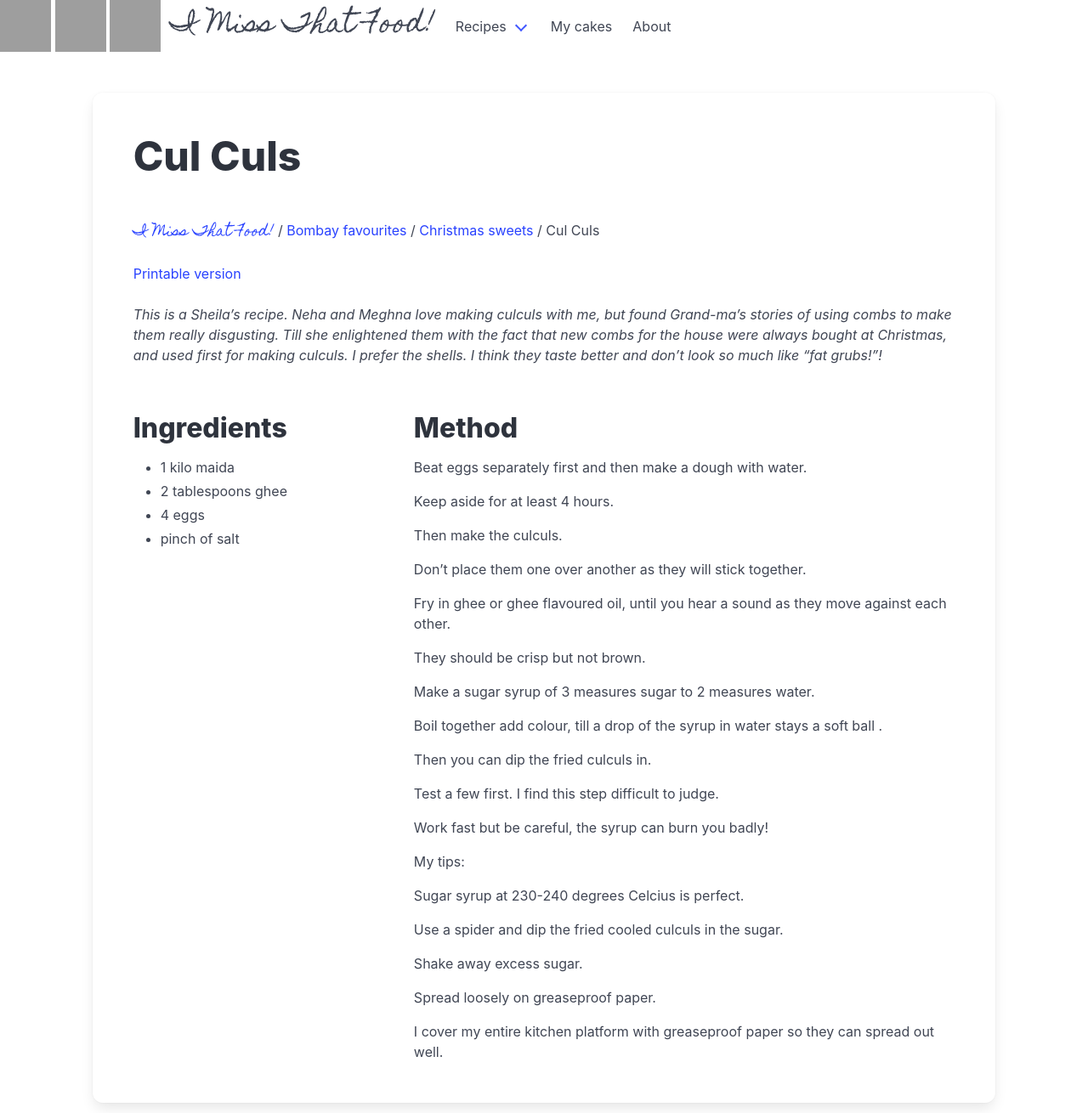
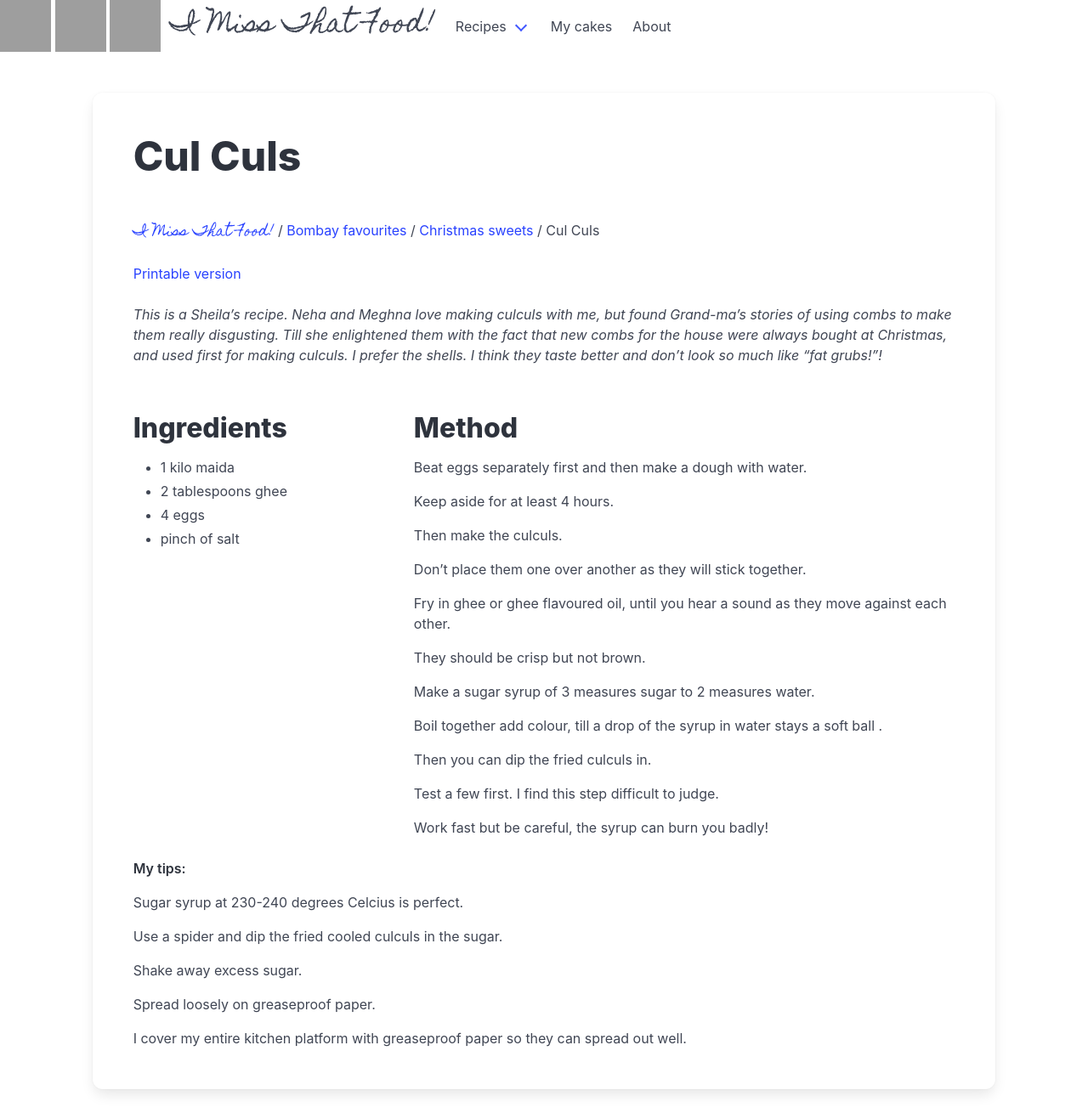
Before and after one commit to imissthatfood/imissthatfood.github.io, a Jekyll site: the page built from _recipes/christmas_culculs.md, in a window 1280 px wide. Shown: the whole page at 85% size. Built offline with Jekyll 4.4.1, drawn with Linux system fonts in a browser that asks for light colours; grey boxes are pictures that could not be loaded.

Commit message:
Update christmas_culculs.md

```diff
--- a/_recipes/christmas_culculs.md
+++ b/_recipes/christmas_culculs.md
@@ -44,9 +44,9 @@ Test a few first. I find this step difficult to judge.
 
 Work fast but be careful, the syrup can burn you badly!
 
+</div> </div>
 
-
-My tips:
+**My tips:**
 
 Sugar syrup at 230-240 degrees Celcius is perfect.
 
@@ -57,5 +57,3 @@ Shake away excess sugar.
 Spread loosely on greaseproof paper.
 
 I cover my entire kitchen platform with greaseproof paper so they can spread out well.
-
-</div> </div>
```
